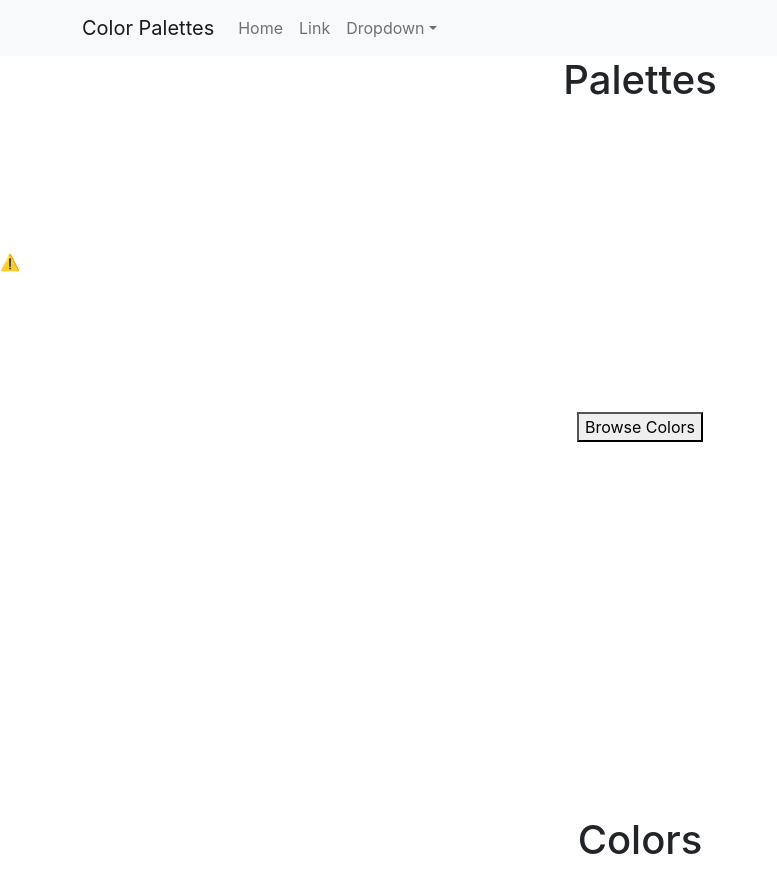
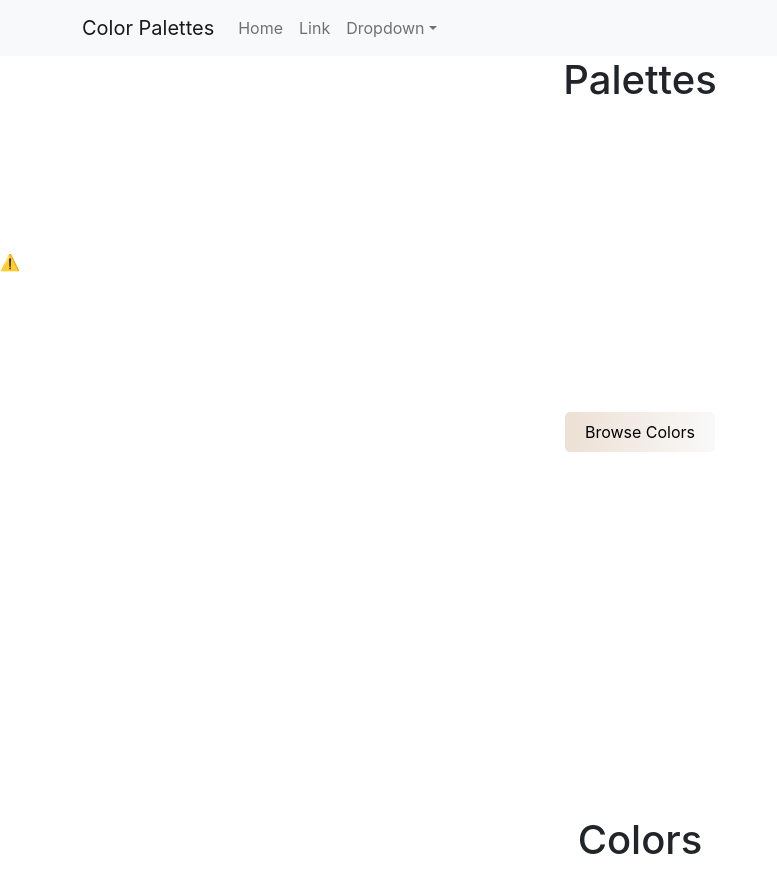
Before and after one commit to shinheep/hexbook, a React (Create React App) app: page / in a window 1280 px wide. Shown: the whole page, without its empty margins (0-777 px from the left). Built offline with nearby package versions, Linux system fonts and the light colour scheme; no server answers.

Commit message:
Added gradient to button

```diff
--- a/src/components/hero/Hero.js
+++ b/src/components/hero/Hero.js
@@ -8,7 +8,7 @@ const Hero = () => {
 
             <lottie-player src="https://assets5.lottiefiles.com/packages/lf20_srwniiih.json"  background="transparent"  speed="1"  style={{width: "300px"}, {height: "300px"}}  loop  autoplay></lottie-player>
 
-            <Link activeClass="active" to="colors" spy={true} smooth={false}><button>Browse Colors</button></Link>
+            <Link activeClass="active" to="colors" spy={true} smooth={false}><button className="rainbow-box">Browse Colors</button></Link>
 
 
         </div>
--- a/src/components/hero/hero.css
+++ b/src/components/hero/hero.css
@@ -1,3 +1,17 @@
-.hero{
-    min-height: 95vh;
+.hero {
+  min-height: 95vh;
 }
+
+.rainbow-box {
+  border-radius: 5px;
+  height: 40px;
+  width: 150px;
+  color: black;
+  border: none;
+  background: linear-gradient(
+    90deg,
+    #ede0d4,
+    #f9f9f9
+
+  );
+}
```
